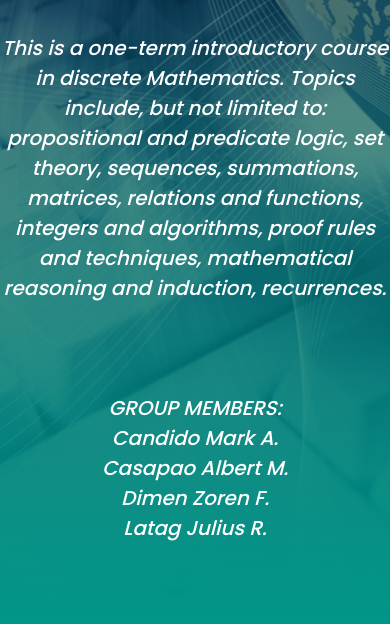
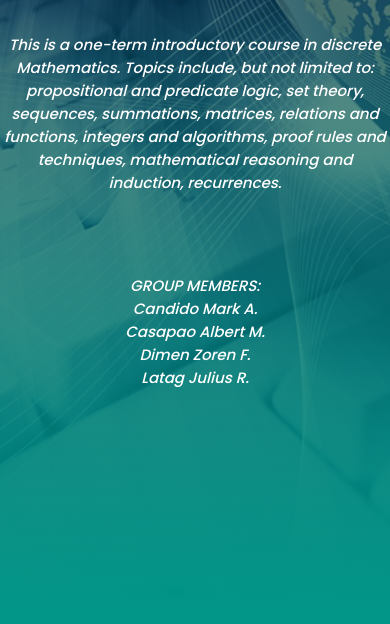
Before and after one commit to feasf/Discrete-Structure, a plain HTML site: page index.html in a window 390 px wide. Shown: the part 220-844 px from the top of the page. Drawn offline with Linux system fonts and the light colour scheme; some packages are replaced by stand-ins of ours; a script that the page names is missing.

Commit message:
Update style.css

```diff
--- a/style.css
+++ b/style.css
@@ -81,6 +81,9 @@ nav ul li a{
     margin-top: 15px;
 }
 @media screen and (max-width: 770px){
+     .banner-text p{
+        font-size: 15px;
+    }
     .banner-text h1{
         font-size: 44px;
 }
@@ -90,7 +93,6 @@ nav ul li a{
     margin: 20px auto;
 }
 
-/* feature */
 
 #objectives{
     width: 100%;
```
